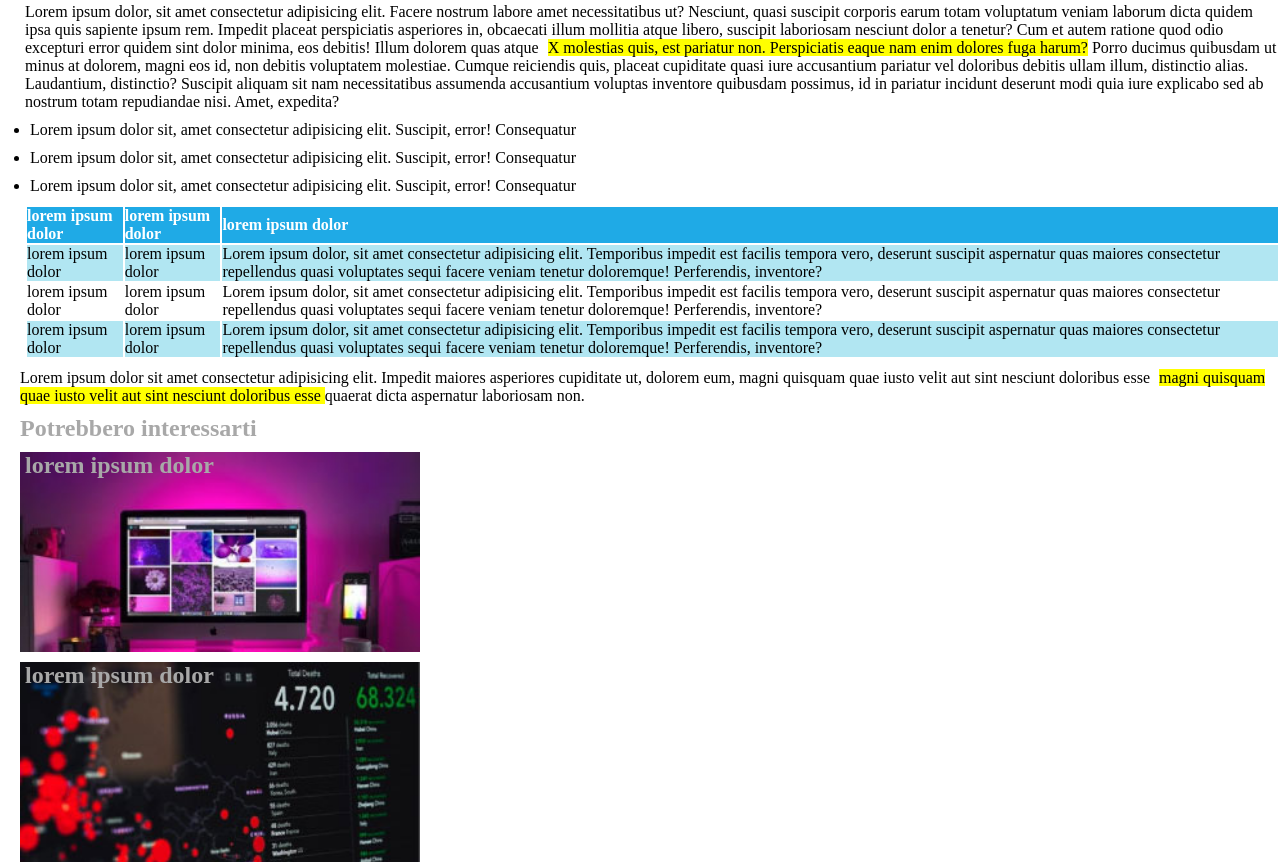
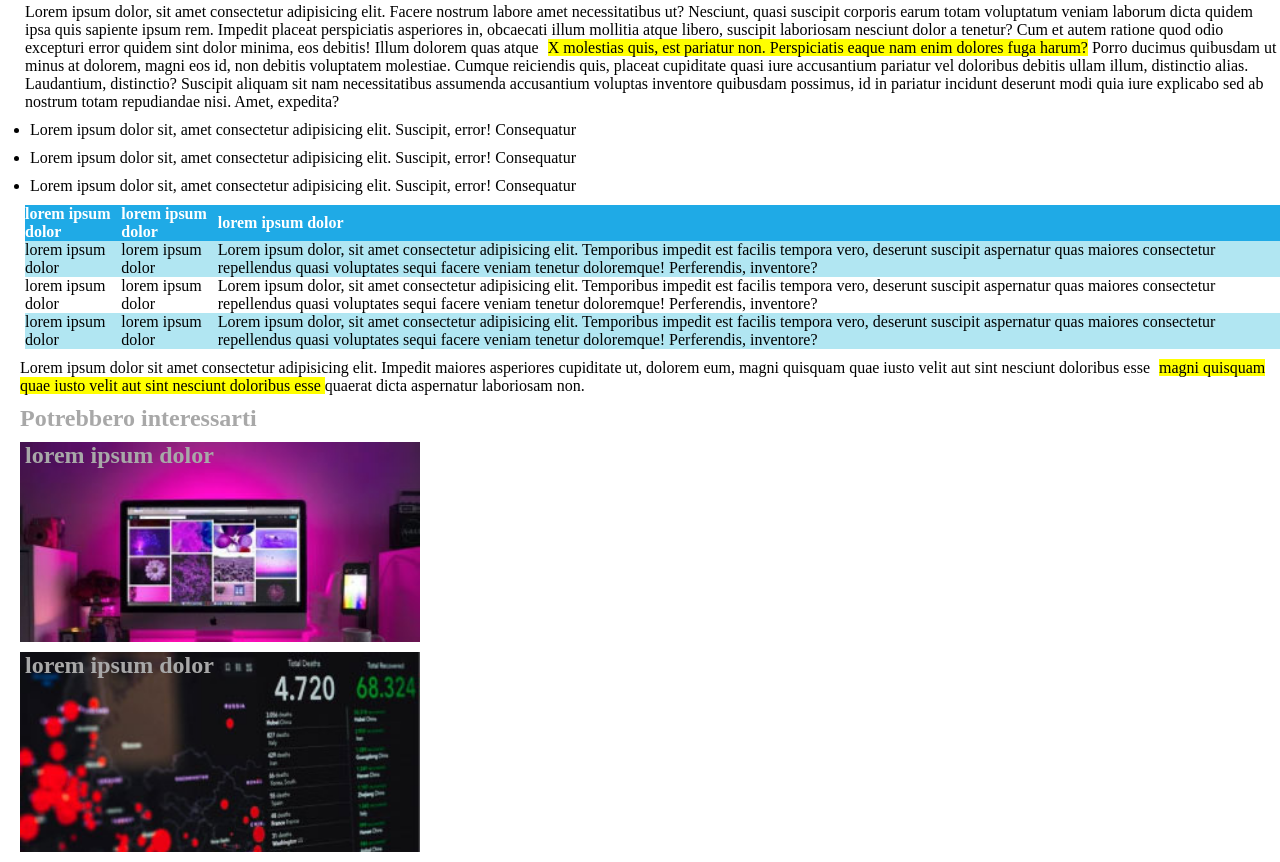
Before and after one commit to CarloMart88/html-css-booleaner, a plain HTML site: page index.html in a window 1280 px wide. Shown: the part 708-1570 px from the top of the page. Drawn offline with Linux system fonts and the light colour scheme.

Commit message:
tabella senza bordi

```diff
--- a/assets/css/style.css
+++ b/assets/css/style.css
@@ -14,6 +14,16 @@ header {
   background-size: repeat;
   background-color: rgba(78, 161, 255, 1);
 
+}
+
+table {
+  border-collapse: collapse;
+  width: 100%;
+}
+
+th td {
+  padding: 0;
+  margin: 0;
 }
 
 .lightgray {
@@ -37,12 +47,14 @@ header {
 
 .color-table {
   background-color: #B1E6F2;
-  #1FAAE6
+  border-color: #B1E6F2;
+  #
 }
 
 .color-main {
   color: white;
   background-color: #1FAAE6;
+  border-color: #1FAAE6;
 }
 
 .purple {
```
